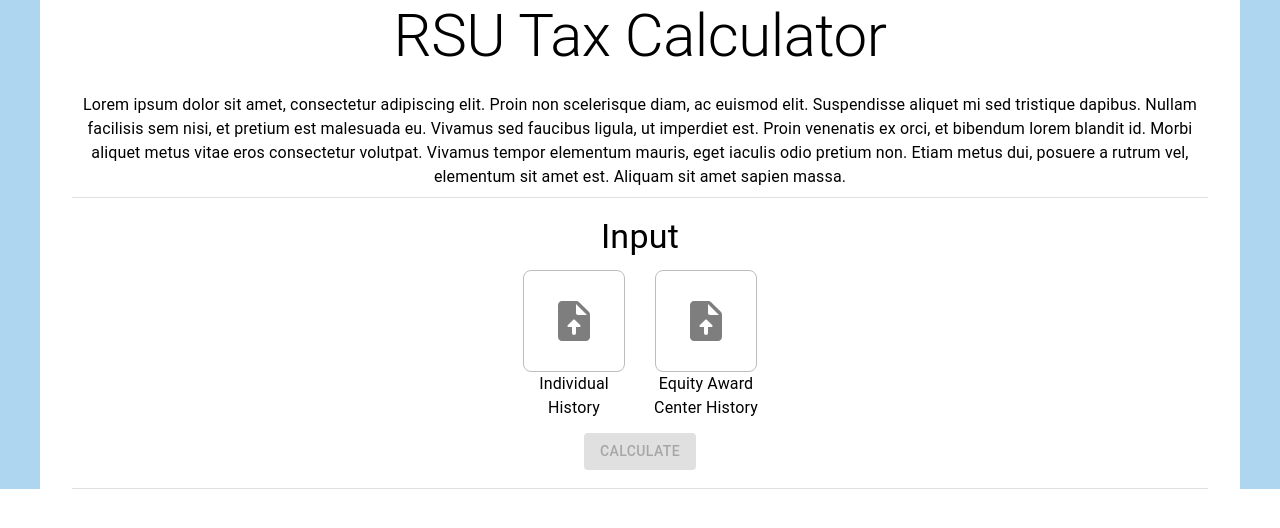
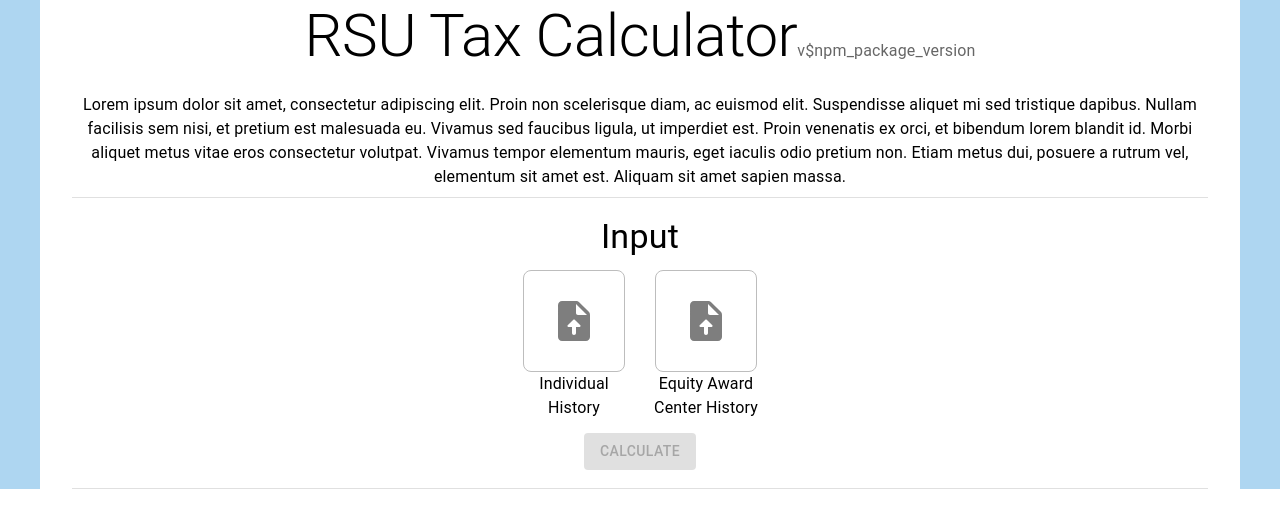
Before and after one commit to hanzki/rsu-tax-calculator, a React (Create React App) app: page / in a window 1280 px wide. Shown: the top 528 px of the page. Built offline with nearby package versions, Linux system fonts and the light colour scheme; no server answers.

Commit message:
Added version number to title

```diff
--- a/package.json
+++ b/package.json
@@ -1,6 +1,6 @@
 {
   "name": "rsu-tax-calculator",
-  "version": "0.1.0",
+  "version": "0.1.0-beta",
   "private": true,
   "dependencies": {
     "@emotion/react": "^11.10.5",
--- a/src/App.tsx
+++ b/src/App.tsx
@@ -30,7 +30,9 @@ function App() {
     <ThemeProvider theme={theme}>
       <div className="App" style={{background: '#AED6F1'}}>
         <Container maxWidth="lg" sx={{bgcolor: 'background.default'}}>
-          <Typography textAlign={'center'} variant={'h2'} gutterBottom>RSU Tax Calculator</Typography>
+          <Typography textAlign={'center'} variant={'h2'} gutterBottom>RSU Tax Calculator
+            <Typography component='span' sx={{color: 'text.secondary'}}>v{process.env.REACT_APP_VERSION}</Typography>
+          </Typography>
           <Typography gutterBottom>Lorem ipsum dolor sit amet, consectetur adipiscing elit. Proin non scelerisque diam, ac euismod elit.
             Suspendisse aliquet mi sed tristique dapibus. Nullam facilisis sem nisi, et pretium est malesuada eu.
             Vivamus sed faucibus ligula, ut imperdiet est. Proin venenatis ex orci, et bibendum lorem blandit id.
--- a/src/index.tsx
+++ b/src/index.tsx
@@ -3,6 +3,8 @@ import ReactDOM from 'react-dom/client';
 import './index.css';
 import App from './App';
 import reportWebVitals from './reportWebVitals';
+
+console.log(`${process.env.REACT_APP_NAME} ${process.env.REACT_APP_VERSION}`)
 
 const root = ReactDOM.createRoot(
   document.getElementById('root') as HTMLElement
```
Also changed, not shown: 1 other file (tests, documents, lock files or other folders).
